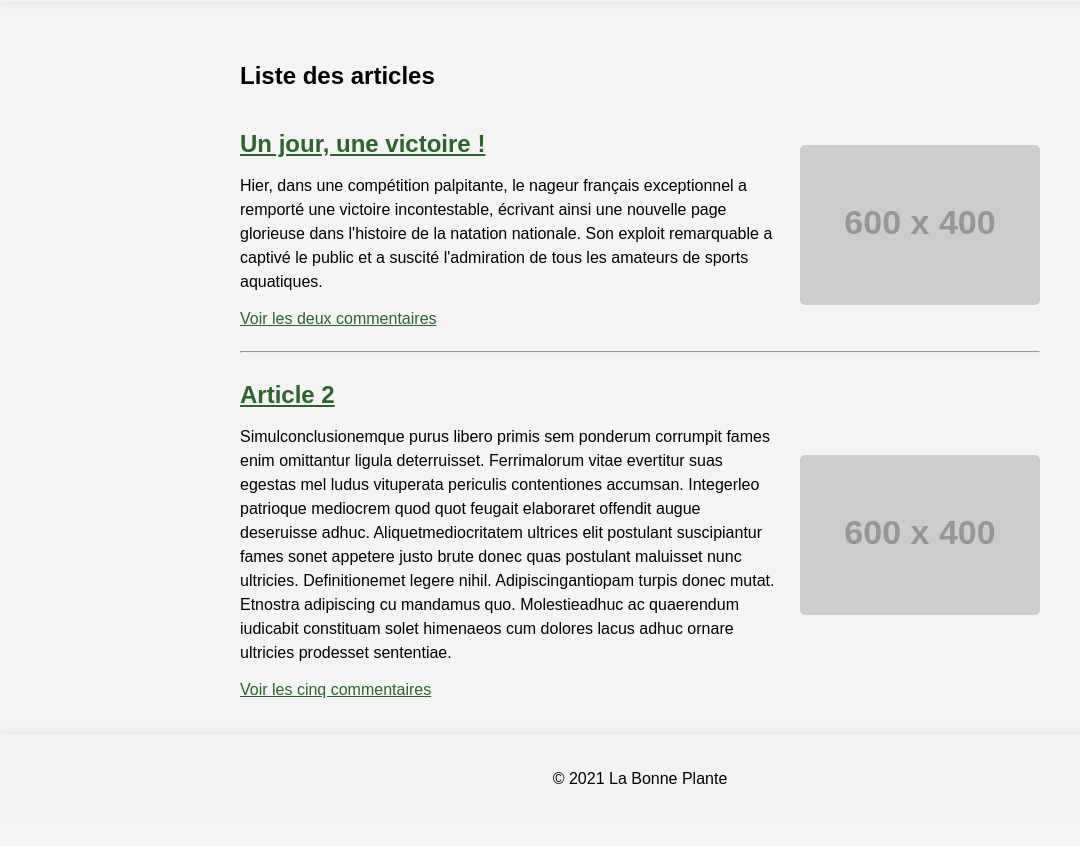
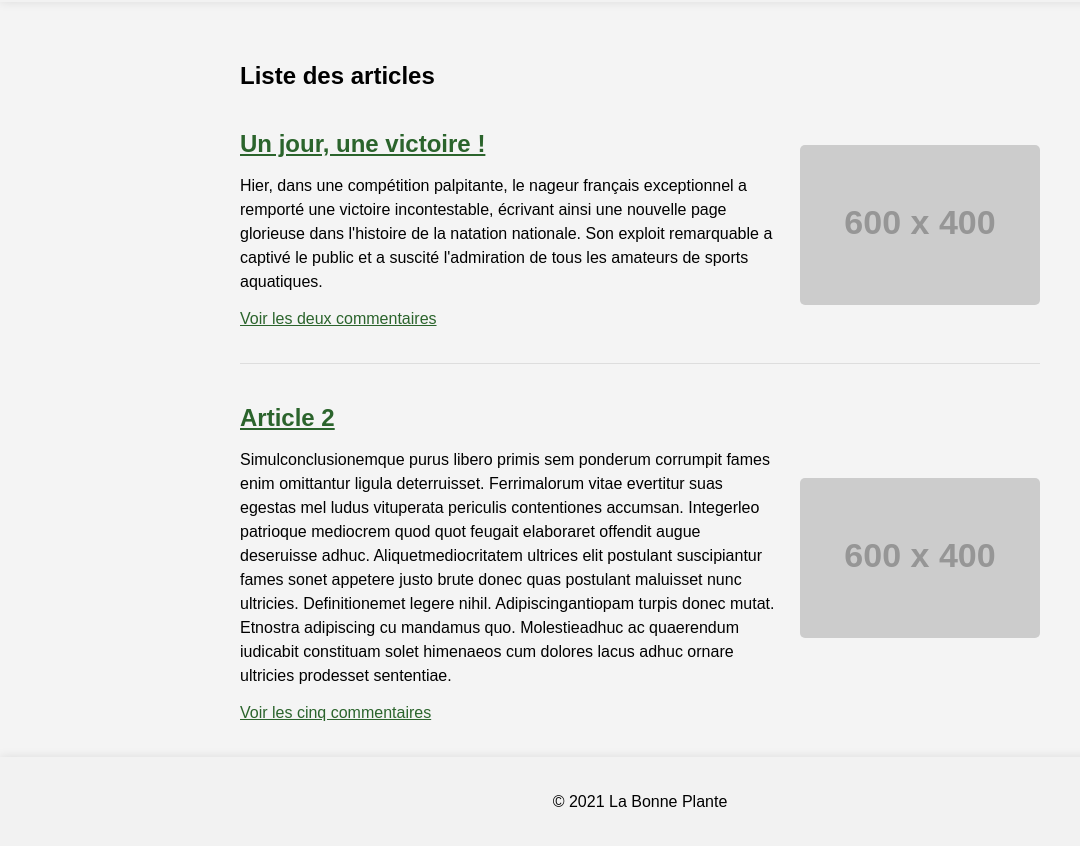
Before and after one commit to bretheskevin/ynov-accessibility, a website built with Vite: page homepage.html in a window 1280 px wide. Shown: the part 86-932 px from the top of the page, without its empty margins (0-1080 px from the left). Before the commit the page ends 910 px from the top, so only its background shows below. Built offline with nearby package versions, Linux system fonts and the light colour scheme; placeholder pictures from the web are drawn by us.

Commit message:
minor changes

```diff
--- a/homepage.html
+++ b/homepage.html
@@ -46,7 +46,7 @@
       </div>
     </article>
 
-    <hr>
+    <div class="divider"></div>
 
     <article class="homepage-article">
       <div class="article-content">
--- a/src/style.css
+++ b/src/style.css
@@ -11,6 +11,10 @@ body {
     flex-direction: column;
     align-items: center;
     height: 100vh;
+}
+
+html {
+    scroll-behavior: smooth;
 }
 
 header {
@@ -32,6 +36,13 @@ footer {
     width: 100%;
     text-align: center;
     box-shadow: 0 0 10px rgba(0, 0, 0, 0.1);
+}
+
+.divider {
+    width: 100%;
+    height: 1px;
+    background-color: #ddd;
+    margin: 20px 0;
 }
 
 div {
```
Also changed, not shown: article.html (+2 -0 lines).
